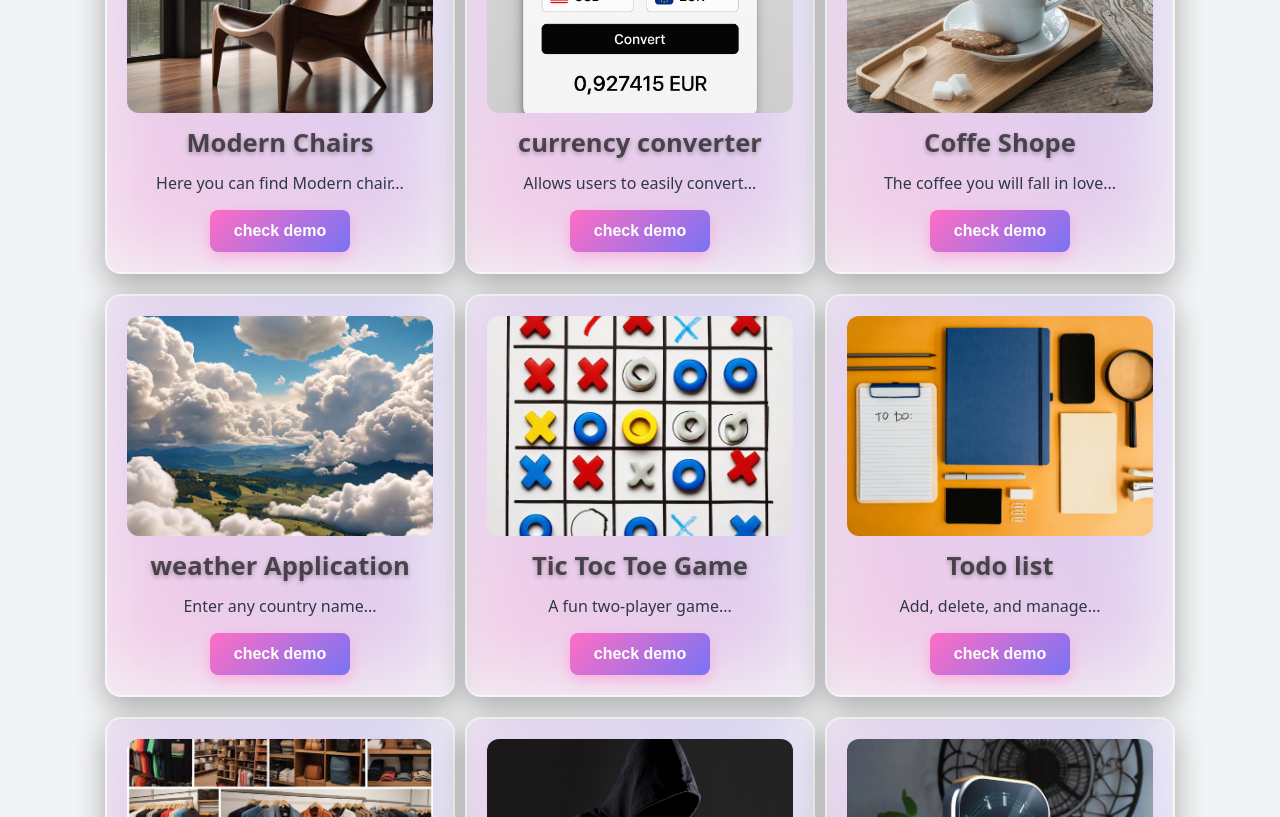
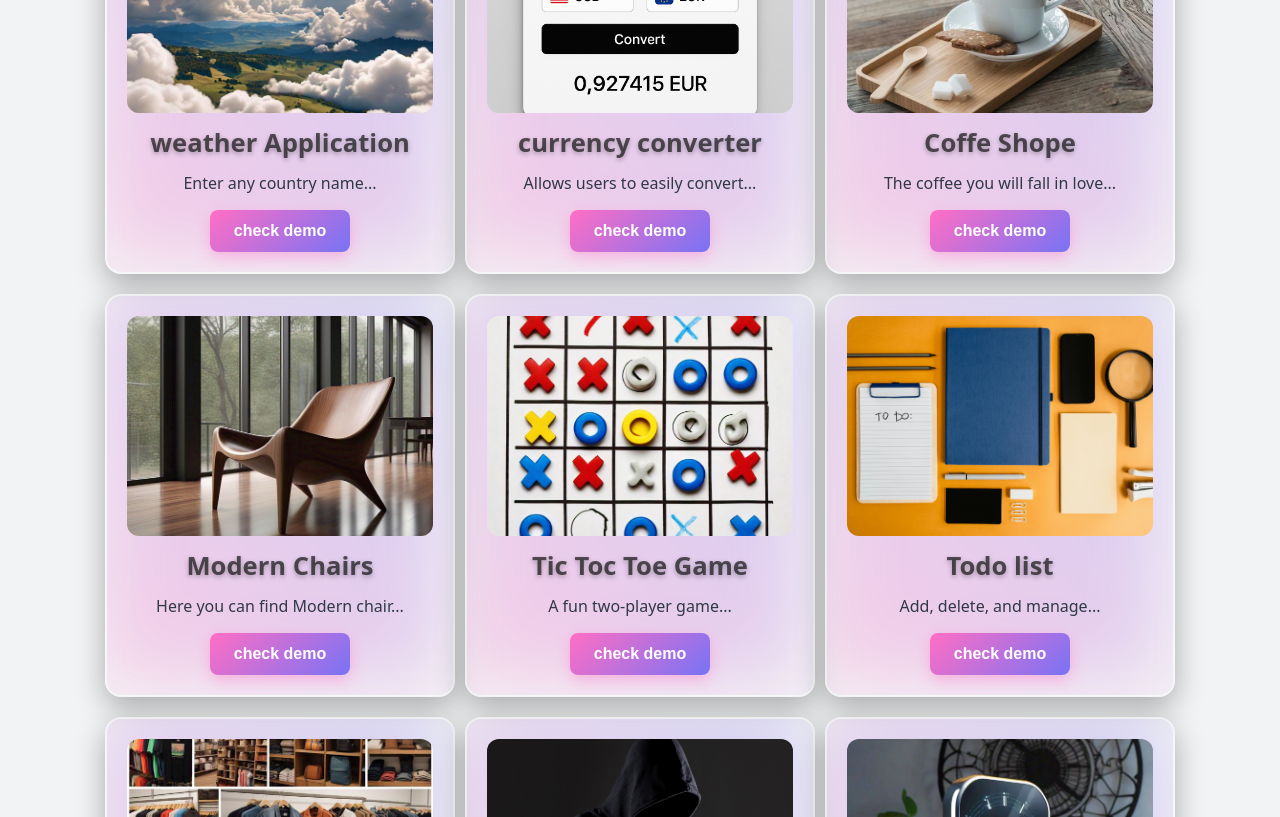
Before and after one commit to mustafa-mmd/mustafa_jamal_portfolio, a React (Vite) app: page / in a window 1280 px wide. Shown: the part 3380-4197 px from the top of the page. Built offline with nearby package versions, Linux system fonts and the light colour scheme.

Commit message:
rearange order of projects

```diff
--- a/src/component/Projects.jsx
+++ b/src/component/Projects.jsx
@@ -35,10 +35,13 @@ function Projects() {
     { title: "sunglasses store", url: "https://pakshades-8gz5.vercel.app/", img: img5, descripition: "Step into style..." },
     { title: "Smart.uv", url: "https://mustafa-mmd.github.io/Blog-Website-1/", img: img1, descripition: "Time to get your house clean..." },
     { title: "Furni.interior design", url: "https://mustafa-mmd.github.io/ecommerce-websit/", img: img2, descripition: "We help you make modern interior..." },
-    { title: "Modern Chairs", url: "https://mustafa-mmd.github.io/Modern-Chair/", img: img4, descripition: "Here you can find Modern chair..." },
+     { title: "weather Application", url: "https://mustafa-mmd.github.io/weather-application/", img: img8, descripition: "Enter any country name..." },
+
     { title: "currency converter", url: "https://mustafa-mmd.github.io/currency-converter/", img: img6, descripition: "Allows users to easily convert..." },
     { title: "Coffe Shope", url: "https://mustafa-mmd.github.io/coffee-Shop/", img: img7, descripition: "The coffee you will fall in love..." },
-    { title: "weather Application", url: "https://mustafa-mmd.github.io/weather-application/", img: img8, descripition: "Enter any country name..." },
+
+{ title: "Modern Chairs", url: "https://mustafa-mmd.github.io/Modern-Chair/", img: img4, descripition: "Here you can find Modern chair..." },
+
     { title: "Tic Toc Toe Game", url: "https://mustafa-mmd.github.io/Tic-Toc-Toe/", img: img9, descripition: "A fun two-player game..." },
     { title: "Todo list", url: "https://mustafa-mmd.github.io/todo-list-in-js/", img: img10, descripition: "Add, delete, and manage..." },
     { title: "Ecommerce Store", url: "https://silver-palmier-d293fe.netlify.app/", img: img11, descripition: "Redux Toolkit and API-powered store..." },
```
